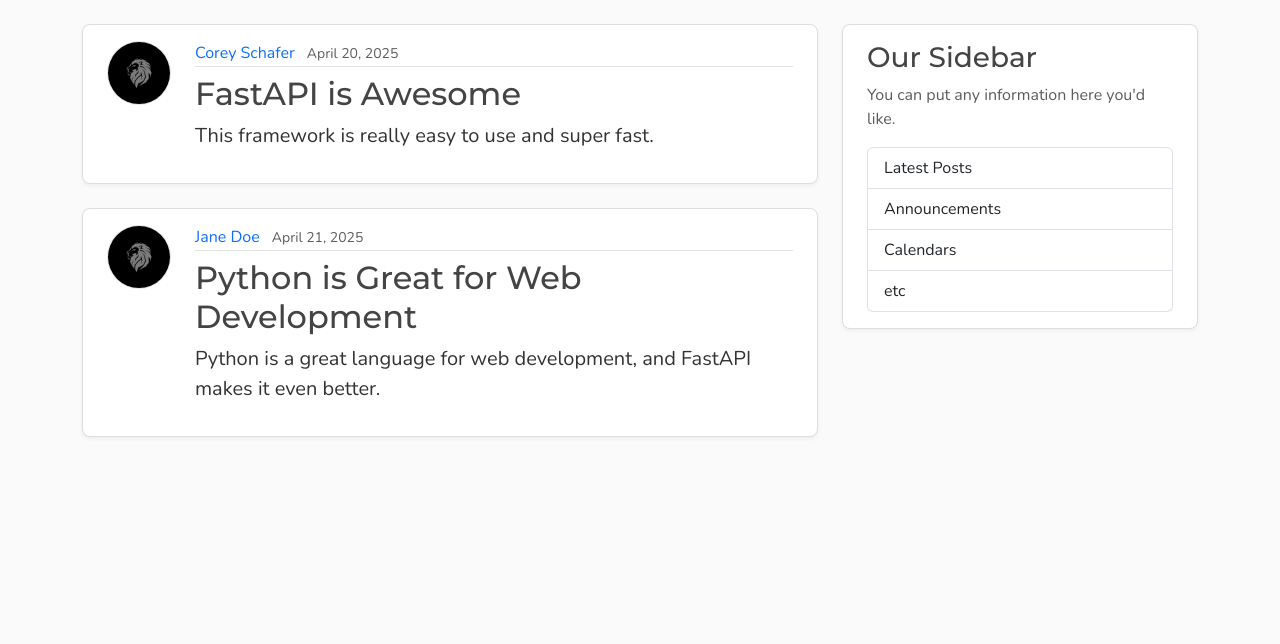
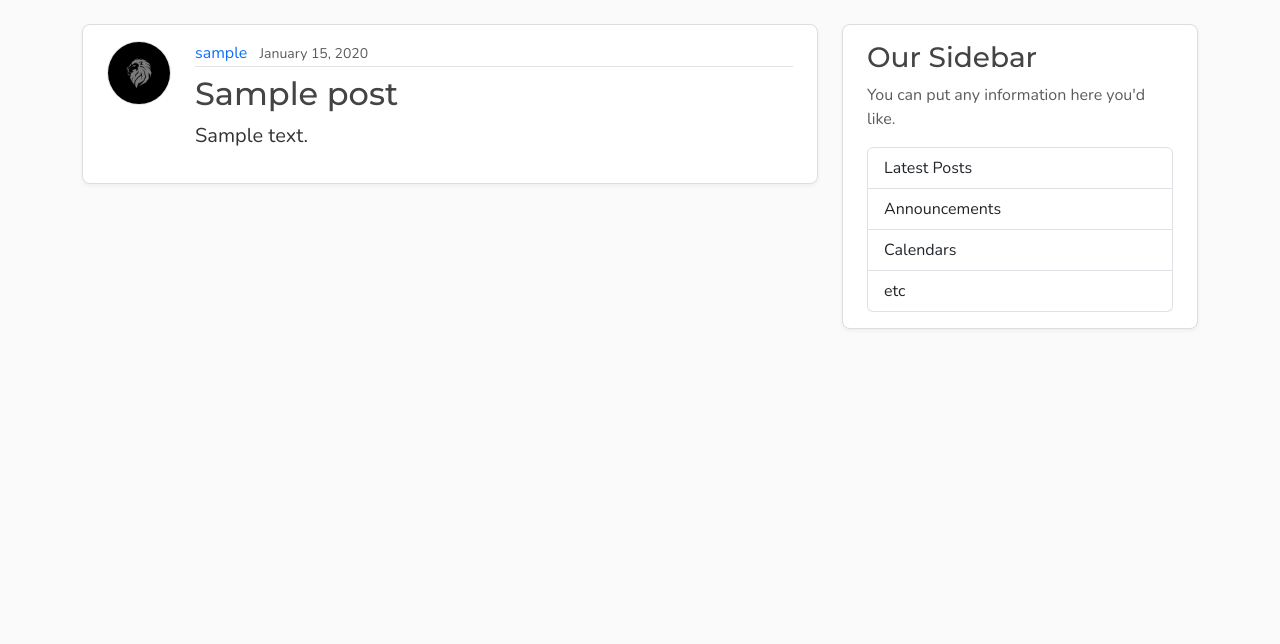
Before and after one commit to kaveh0007/fastapi-blog, a FastAPI app: page /posts in a window 1280 px wide. Shown: the part 56-700 px from the top of the page. Run offline with FastAPI, Linux system fonts and the light colour scheme; tables that the repository leaves empty hold one stand-in row (values such as "Sample post").

Commit message:
Add database session dependency injection to routes and rewrite them to handle user/post creations

```diff
--- a/database.py
+++ b/database.py
@@ -15,3 +15,7 @@ SessionLocal = sessionmaker(bind=engine, autoflush=False, autocommit=False)
 
 class Base(DeclarativeBase):
     pass
+
+def get_db():
+    with SessionLocal() as db:
+        yield db
--- a/main.py
+++ b/main.py
@@ -1,74 +1,95 @@
-from fastapi import FastAPI, Request, status, HTTPException
-from typing import List, Dict
+import models
+from fastapi import FastAPI, Request, status, HTTPException, Depends
+from typing import Annotated
 from fastapi.responses import JSONResponse
 from fastapi.templating import Jinja2Templates
 from fastapi.staticfiles import StaticFiles
 from starlette.exceptions import HTTPException as StarletteHTTPException
 from fastapi.exceptions import RequestValidationError
-from schemas import PostRetrieve, PostCreate
+from schemas import PostResponse, PostCreate, UserResponse, UserCreate
+from database import engine, Base, get_db
+from sqlalchemy import select
+from sqlalchemy.orm import Session
+
+Base.metadata.create_all(bind=engine)
 
 app = FastAPI()
 templates = Jinja2Templates(directory="templates")
 app.mount('/static', StaticFiles(directory="static"), name='static')
-# app.mount('/uploads', StaticFiles(directory="uploads"), name='static')
-
-posts : List[Dict] = [
-    {
-        "id": 1,
-        "author": "Corey Schafer",
-        "title": "FastAPI is Awesome",
-        "content": "This framework is really easy to use and super fast.",
-        "date_posted": "April 20, 2025",
-    },
-    {
-        "id": 2,
-        "author": "Jane Doe",
-        "title": "Python is Great for Web Development",
-        "content": "Python is a great language for web development, and FastAPI makes it even better.",
-        "date_posted": "April 21, 2025",
-    }
-]
+app.mount('/media', StaticFiles(directory="media"), name='media')
 
 @app.get("/", include_in_schema=False, name="home")
 @app.get("/posts", include_in_schema=False, name="posts")
-def home(request: Request):
+def home(request: Request, db: Annotated[Session, Depends(get_db)]):
+    posts = db.scalars(select(models.Post))
     return templates.TemplateResponse(request=request, name="home.html", context={"posts" : posts})
 
 @app.get("/posts/{post_id}", include_in_schema=False)
-def post_page(post_id: int, request: Request):
-    for post in posts:
-        if post.get("id") == post_id:
-            return templates.TemplateResponse(request, "post_page.html", {"title": post.get('title'), "post": post})
+def post_page(post_id: int, request: Request, db: Annotated[Session, Depends(get_db)]):
+    post = db.scalars(select(models.Post).where(models.Post.id == post_id)).first()
+    if post:
+        return templates.TemplateResponse(request=request, name="post_page.html", context={"title": post.title, "post": post})
     raise HTTPException(status_code=status.HTTP_404_NOT_FOUND, detail=[{"error": "post not found"}])
 
-@app.get("/api/posts", response_model=list[PostRetrieve])
-def get_posts():
+@app.get("/api/users", response_model=list[UserResponse])
+def get_users(db: Annotated[Session, Depends(get_db)]):
+    users = db.scalars(select(models.User)).all()
+    return users
+
+@app.post("/api/users", response_model=UserResponse)
+def create_users(user: UserCreate, db: Annotated[Session, Depends(get_db)]):
+    new_user = models.User(
+        username = user.username,
+        email = user.email
+    )
+    db.add(new_user)
+    db.commit()
+    db.refresh(new_user)
+    return new_user
+
+@app.get("/api/user/{user_id}", response_model=UserResponse, status_code=status.HTTP_200_OK)
+def get_user(user_id: int, db: Annotated[Session, Depends(get_db)]):
+    user = db.scalars(select(models.User).where(models.User.id == user_id)).first()
+    if user:
+        return user
+    raise HTTPException(status_code=status.HTTP_404_NOT_FOUND, detail={"detail": "no user found"})
+
+@app.get("/api/posts", response_model=list[PostResponse])
+def get_posts(db: Annotated[Session, Depends(get_db)]):
+    posts = db.scalars(select(models.Post)).all()
     return posts
 
-@app.post("/api/posts", response_model=dict)
-def create_posts(post: PostCreate):
-    id = len(posts) + 1 if posts else 1
-    post = {
-        "id": id,
-        "author": post.author,
-        "title": post.title,
-        "content": post.content,
-        "date_posted": "June 10, 2026"
-    }
-    posts.append(post)
-    return post
+@app.post("/api/posts", response_model=PostResponse)
+def create_posts(post: PostCreate, db: Annotated[Session, Depends(get_db)]):
+    new_post = models.Post(
+        user_id = post.user_id,
+        title = post.title,
+        content = post.content
+    )
+    db.add(new_post)
+    db.commit()
+    db.refresh(new_post)
+    print(new_post.author)
+    return new_post
 
-@app.get("/api/posts/{post_id}", response_model=PostRetrieve)
-def get_post(post_id: int):
-    for post in posts:
-        if post.get("id") == post_id:
-            return post
-    raise HTTPException(status_code=status.HTTP_404_NOT_FOUND, detail=[{"error": "post not Found"}])
+@app.get("/api/posts/{post_id}", response_model=PostResponse)
+def get_post(post_id: int, db: Annotated[Session, Depends(get_db)]):
+    post = db.scalars(select(models.Post).where(models.Post.id == post_id)).first()
+    if post:
+        return post
+    raise HTTPException(status_code=status.HTTP_404_NOT_FOUND, detail=[{"error": "post not found"}])
+
+@app.get("/api/posts/by/{user_id}")
+def user_posts(user_id: int, db: Annotated[Session, Depends(get_db)]):
+    user_posts = db.scalars(select(models.Post).where(models.Post.user_id == user_id)).all()
+    if user_posts:
+        return user_posts
+    raise HTTPException(status_code=status.HTTP_404_NOT_FOUND, detail={"detail": "this user has not posted yet"})
 
 @app.exception_handler(StarletteHTTPException)
 def handle_HTTPException(request: Request, exception: StarletteHTTPException):
     if exception.detail:
-        if isinstance(exception.detail, List):
+        if isinstance(exception.detail, list):
             message = exception.detail[0].get("error")
         else:
             message = exception.detail
--- a/templates/home.html
+++ b/templates/home.html
@@ -11,8 +11,8 @@
              loading="lazy">
         <div class="flex-grow-1">
           <div class="article-metadata mb-2">
-            <a class="me-2" href="#">{{ post.author }}</a>
-            <small class="text-body-secondary">{{ post.date_posted }}</small>
+            <a class="me-2" href="#">{{ post.author.username }}</a>
+            <small class="text-body-secondary">{{ post.date_posted.strftime("%B %d, %Y") }}</small>
           </div>
           <h2>
             <a class="article-title" href="{{ url_for('post_page', post_id=post.id) }}">{{ post.title }}</a>
--- a/templates/post_page.html
+++ b/templates/post_page.html
@@ -10,8 +10,8 @@
              loading="lazy">
         <div class="flex-grow-1">
           <div class="article-metadata mb-2">
-            <a class="me-2">{{ post.author }}</a>
-            <small class="text-body-secondary">{{ post.date_posted }}</small>
+            <a class="me-2">{{ post.author.username }}</a>
+            <small class="text-body-secondary">{{ post.date_posted.strftime("%B %d, %Y") }}</small>
           </div>
           <h2>
             <a class="article-title">{{ post.title }}</a>
```
Also changed, not shown: models.py (+20 -14 lines), schemas.py (+22 -8 lines), static/profile_pics/default.jpg (added), 1 other file.
